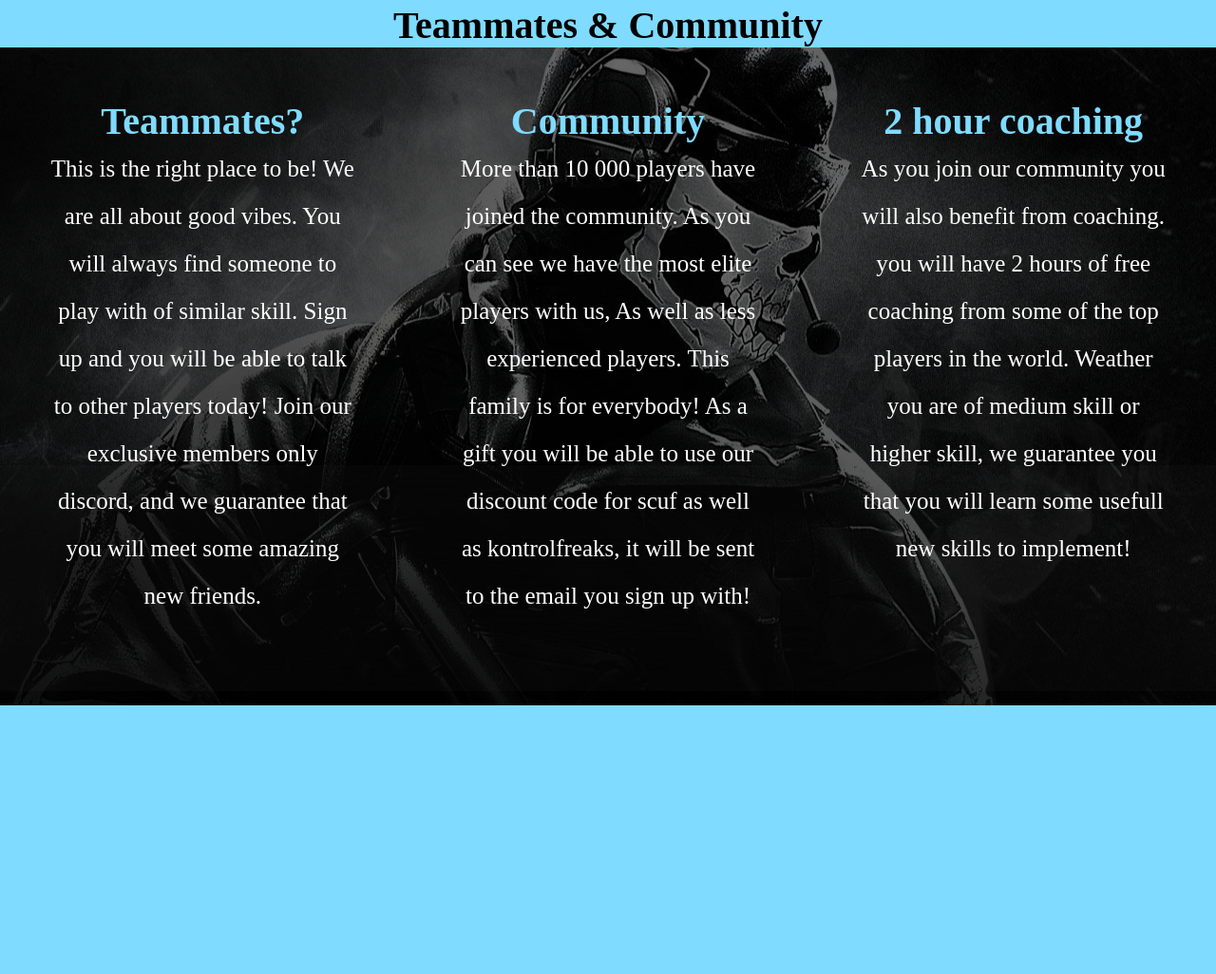
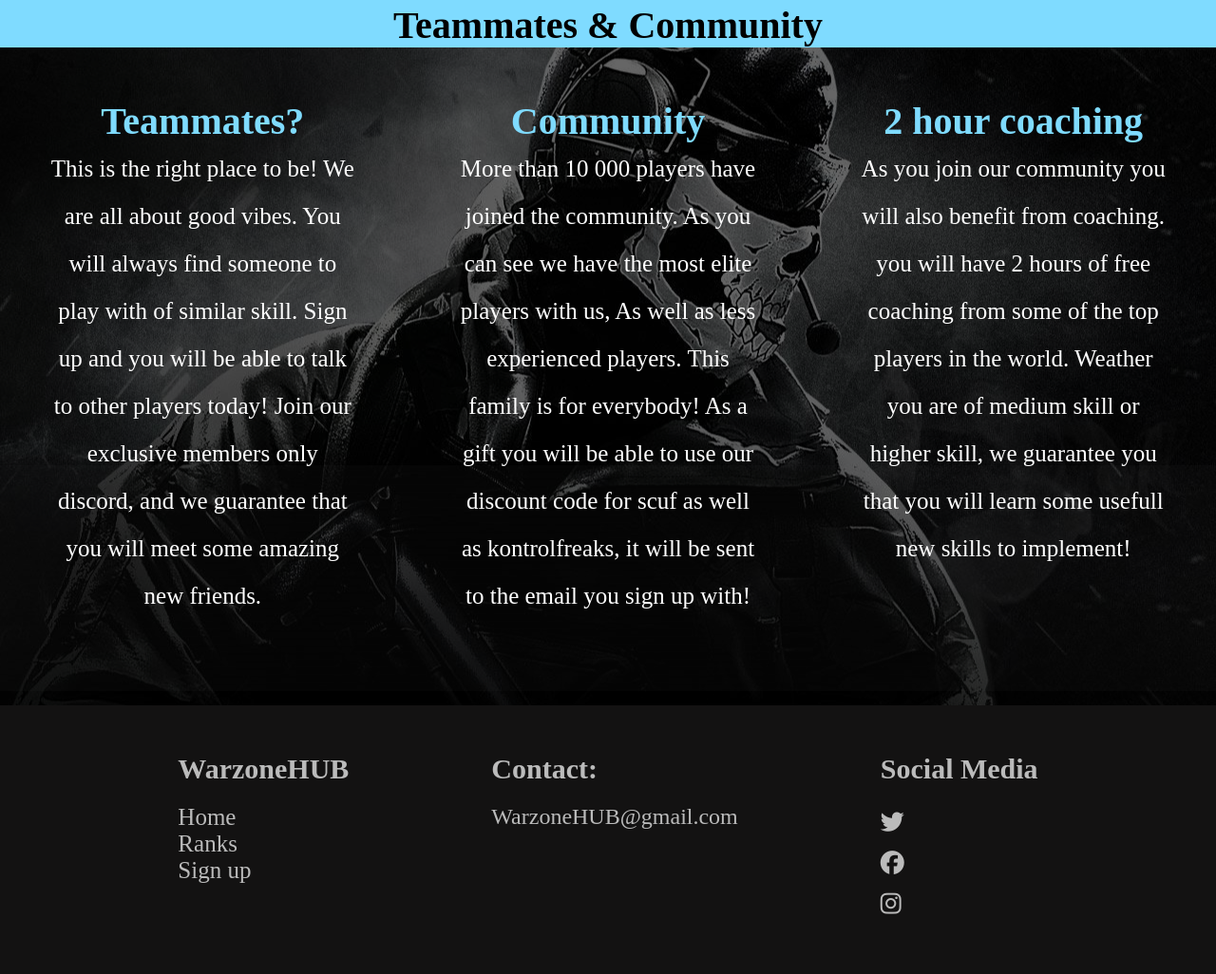
Before and after one commit to Vaugert/Warzone-HUB, a plain HTML site: page tc.html in a window 1280 px wide. Shown: the part 274-1300 px from the top of the page at 95% size. Before the commit the page ends 1017 px from the top, so only its background shows below. Drawn offline with Linux system fonts and the light colour scheme.

Commit message:
add footer to all pages and font awsome icons

```diff
--- a/styles.css
+++ b/styles.css
@@ -13,9 +13,7 @@ body{
 
 
 }
-.body2{
-    background-color:#7FDBFF;
-}
+
 
 
 
@@ -377,3 +375,11 @@ ul {
 #contact-email{
     font-size: 1.5rem;
 }
+
+#social-links {
+    display: inline-block;
+    line-height: 40px;
+
+
+
+}
--- a/tc.html
+++ b/tc.html
@@ -5,12 +5,13 @@
     <meta http-equiv="X-UA-Compatible" content="IE=edge">
     <meta name="viewport" content="width=device-width, initial-scale=1.0">
     <link rel="stylesheet" href="styles.css">
+    <script src="https://kit.fontawesome.com/924f0cc630.js" crossorigin="anonymous"></script>
     <title>WarzoneHUB</title>
     <style>
 
         </style>
 </head>
-<body class="body2">
+<body>
 
 
     <header>
@@ -77,5 +78,39 @@
             </p>
     </div>
 </div>
+<footer>
+    <div class="footer-container">
+        <div class="footer-row">
+            <div class="footer-column">
+               <h4>WarzoneHUB</h4>
+               <ul>
+                <li><a href="/tc.html">Home</a></li>
+                <li><a href="/index.html">Ranks</a></li>
+                <li><a href="/sign-up.html">Sign up</a></li>
+
+               </ul>
+            </div>
+            <div class="footer-column">
+                <h4>Contact:</h4>
+                <ul>
+                 <li id="contact-email">WarzoneHUB@gmail.com</a></li>
+
+
+
+                </ul>
+             </div>
+             <div class="footer-column">
+                <h4>Social Media</h4>
+                <ul id="social-links">
+                 <li><a href="https://twitter.com/"><i class="fa-brands fa-twitter"></i></a></li>
+                 <li><a href="https://facebook.com"><i class="fa-brands fa-facebook"></i></a></li>
+                 <li><a href="https://instagram.com"><i class="fa-brands fa-instagram"></i></a></li>
+
+                </ul>
+             </div>
+
+        </div>
+    </div>
+</footer>
 </body>
 </html>
```
Also changed, not shown: index.html (+34 -0 lines), sign-up.html (+1 -1 lines).
